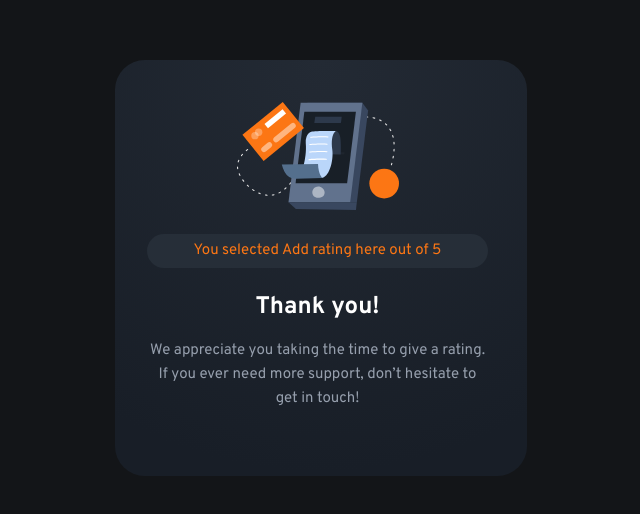
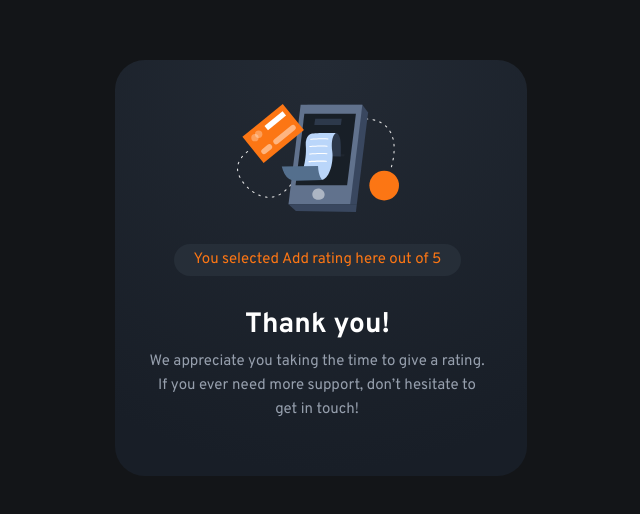
Before and after one commit to arfarobs/interactive-rating-component, a React (Create React App) app: page / in a window 1280 px wide. Shown: the part 132-646 px from the top of the page, without its empty margins (319-959 px from the left). Built offline with nearby package versions, Linux system fonts and the light colour scheme.

Commit message:
Thanks desktop styled

```diff
--- a/src/components/Thanks/Thanks.css
+++ b/src/components/Thanks/Thanks.css
@@ -12,6 +12,8 @@
   border-radius: 22.5px;
   background: #262E38;
   padding: 5px 12px;
+  width: fit-content;
+  margin: 0 auto;
 }
 
 h2 {
@@ -25,3 +27,23 @@ h2 {
 .support {
   margin-bottom: 5px;
 }
+
+@media only screen and (min-width: 768px) {
+  .phone {
+    margin: 12px auto 32px;
+  }
+
+  .selected {
+    padding: 4px 19.5px;
+  }
+
+  h2 {
+    margin: 32px 0 7px;
+    font-size: 28px;
+    line-height: 35px;
+  }
+
+  .support {
+    margin: 0 1px 12px 0;
+  }
+}
```
